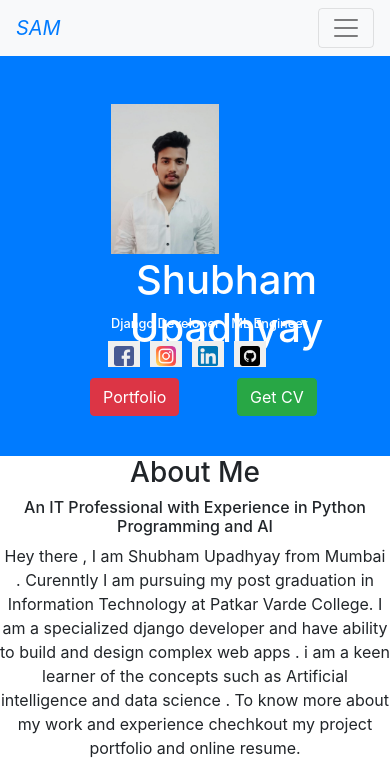
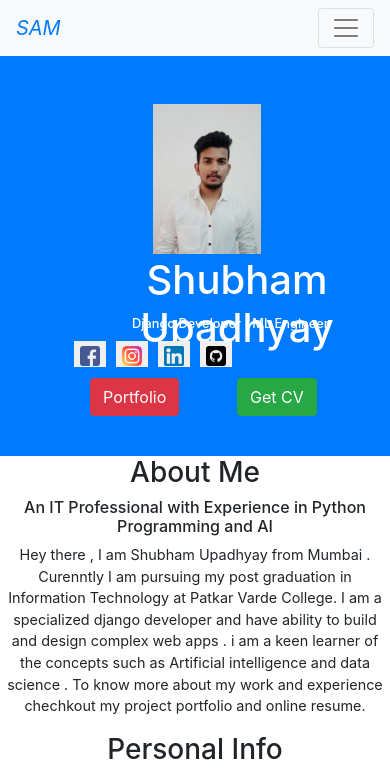
Before and after one commit to ShubhamVUpadhyay/Portfolio, a plain HTML site: page index.html in a window 390 px wide. Shown: the top 772 px of the page. Drawn offline with nearby package versions, Linux system fonts and the light colour scheme.

Commit message:
index.html

```diff
--- a/index.html
+++ b/index.html
@@ -10,13 +10,8 @@
         background-color: white;
         height: fit-content;
         overflow: hidden;
-
-
     }
-
-
-
-    #main{
+ #main{
         height: 400px;
         text-align: center;
         color: white;
@@ -117,33 +112,35 @@
     display: none;
 }
 /*----------------------------Home Responsive----------------*/
-@media only screen and (max-width: 1200px) {
+@media only screen and (max-width: 720px) {
     #box{
-
         overflow-x: hidden;
-
-    } .img1 {
-        height: 150px;
+    }
+    .img1 {
+       height: 150px;
        width: auto;
        position: absolute;
-       left: 30%;
+       left: 40%;
        top: 12%;
     }
 
     h1{
         position: absolute;
-        left: 15%;
+        left: 20%;
         top: 50%;
     }
     h2{
         position: absolute;
-        left: 30%;
+        left: 35%;
         top: 65%;
         font-size: 0.8em;
     }
+    p{
+        font-size: 0.9em;
+    }
     .contact{
         position: absolute;
-        right: 32%;
+        right: 40%;
         top: 70%;
         display: flex;
 
@@ -154,13 +151,11 @@
 
     margin: 5px;
 
-
 }
 #btn1{
-        position: absolute;
-
-       left: 25%;
-       bottom: 10%;
+    position: absolute;
+    left: 25%;
+    bottom: 10%;
     }
    #btn1 a{
         text-decoration: none;
@@ -168,13 +163,11 @@
     }
     #btn2{
         position: absolute;
-
        left: 60%;
        bottom: 10%;
     }
 
 }
-
 
 
 
@@ -278,7 +271,7 @@
                                 <img src="Images/gcap.png" alt="pic3" height="40">
                                 <p><b>BscIT</b></p>
                                 <p>2018-2021</p><br>
-                                <p>I have pursued my graduation in Information technology from Viva College Virar west Mumbai Maharashtra with 8.0 CGPA in the year 2021.</p>
+                                <p>I have completed my graduation in Information technology from Viva College Virar west Mumbai Maharashtra with 8.23 CGPA in the year 2021.</p>
 
                             </div></div>
                             <div class="col-lg-3">
@@ -286,7 +279,7 @@
                                 <img src="Images/gcap.png" alt="pic4" height="40">
                                 <p><b>MscIT</b></p>
                                 <p>2021-2023</p><br>
-                                <p>I am pursuing my post graduation in Information technology from Patkar Varde College Goregaon west Mumbai Maharashtra.</p>
+                                <p>I have completed my post graduation in Information technology from Patkar Varde College Goregaon west Mumbai Maharashtra with 9.17 CGPA in the year 2023.</p>
 
                             </div></div>
 
```
